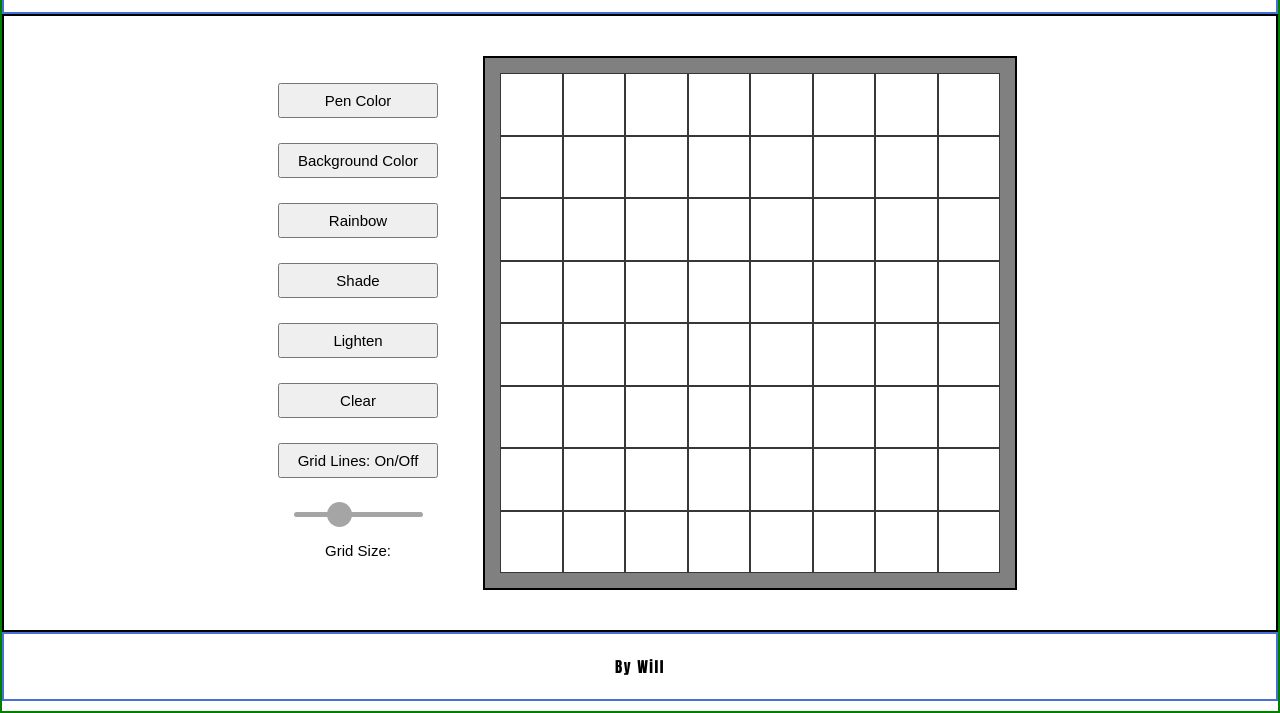
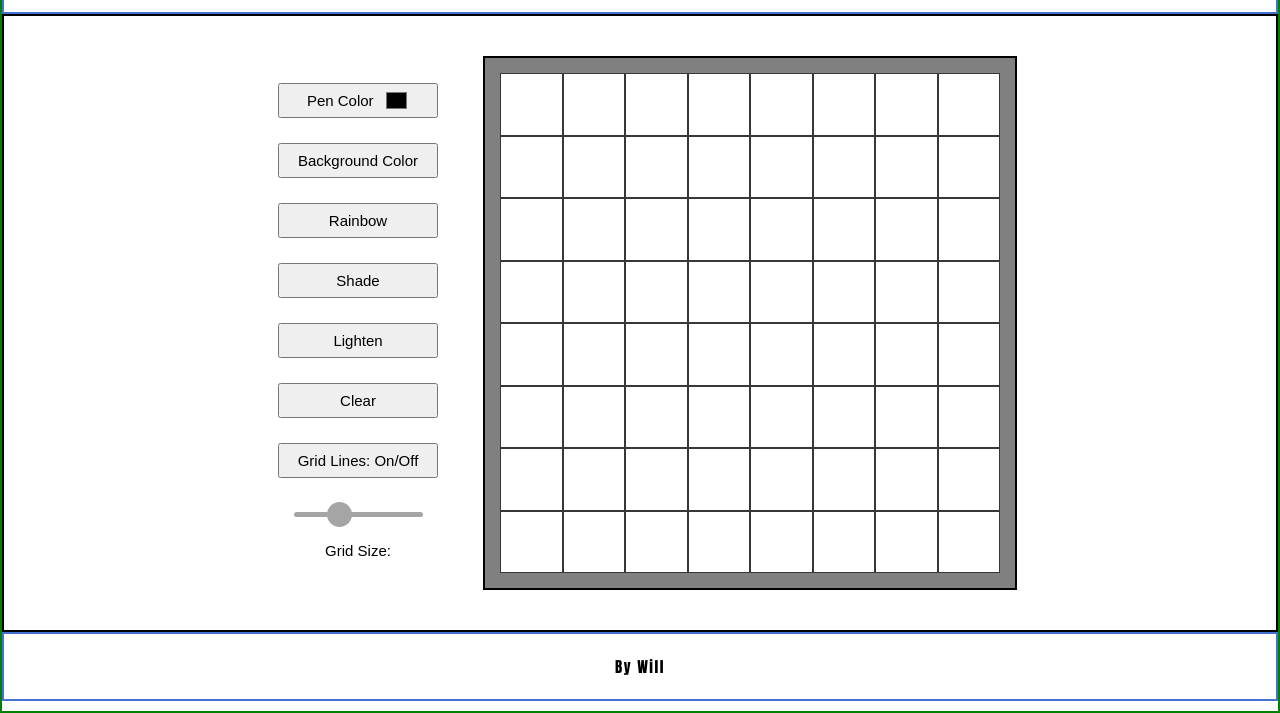
Before and after one commit to dukdukg00se/etch-a-sketch, a plain HTML site: page index.html in a window 1280 px wide. Shown: the part 87-800 px from the top of the page. Drawn offline with Linux system fonts and the light colour scheme.

Commit message:
Added color selector to pen color button.

```diff
--- a/index.html
+++ b/index.html
@@ -23,7 +23,10 @@
 
   <main>
     <div id="controls">
-      <button>Pen Color</button>
+      <button id="pen-color-button">
+        Pen Color
+        <input id="pen-color" type="color">
+      </button>
       <button>Background Color</button>
       <button>Rainbow</button>
       <button>Shade</button>
--- a/styles/styles.css
+++ b/styles/styles.css
@@ -49,6 +49,19 @@ button:hover {
   align-items: center;
 }
 
+#pen-color-button {
+  display: flex;
+  justify-content: center;
+  align-items: center;
+  gap: .7rem;
+}
+
+#pen-color {
+  height: 25px;
+  width: 25px;
+  padding: 0;
+  border: none;
+}
 
 /* The slider */
 .slider {
```
